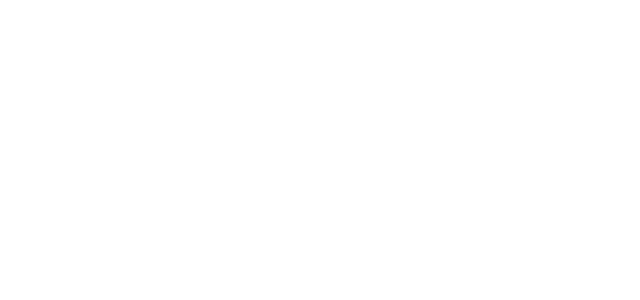
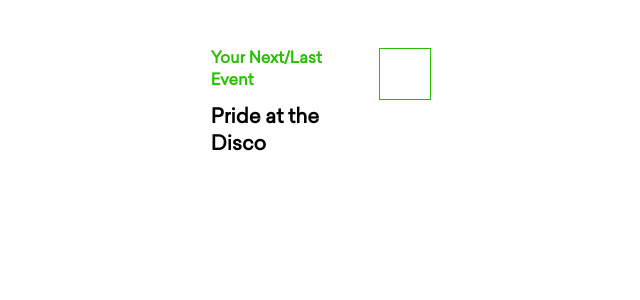
Before and after one commit to chibaba/owan, a React (Create React App) app: page /portal in a window 1280 px wide. Shown: the top 300 px of the page, without its empty margins (319-959 px from the left). Built offline with nearby package versions, Linux system fonts and the light colour scheme.

Commit message:
implement new dashboard UI

```diff
--- a/src/App.js
+++ b/src/App.js
@@ -14,6 +14,7 @@ const EventOwnerLogin =lazy(()=>import('./Pages/EventOwnerLogin'))
 const EventOwnerRegister =lazy(()=>import('./Pages/EventOwnerRegister'))
 const EmailVerification =lazy(()=> import('./Pages/EmailVerification'))
 const NewDashBoard = lazy(()=>import('./Pages/NewDashBoard'))
+const EventPortal = lazy(()=>import('./Pages/EventPortal'))
 
 
 function App() {
@@ -54,6 +55,9 @@ function App() {
           <Route path="/emailverify">
             <EmailVerification />
           </Route>
+          <Route path="/portal">
+            <EventPortal />
+          </Route>
         </AppContextWrapper>
       </Router>
     </Suspense>
--- /dev/null
+++ b/src/Pages/EventPortal/index.jsx
@@ -0,0 +1,64 @@
+import React from "react";
+import styled from "styled-components";
+import { Link } from "react-router-dom";
+import Colors from "../../Commons/Colors";
+
+const EventPortal = ({ currentEvent, profilePicture,date, time }) => {
+  return (
+    <>
+      <EventPortalHeader>
+        <EventDetails>
+          <NavEvent>
+            <Link to="" style={{ color: `${Colors.defaultGreen}` }}>
+              Your Next/
+            </Link>
+            <Link to="" style={{ color: `${Colors.defaultGreen}` }}>
+              Last Event
+            </Link>
+
+            <CurrentEvent>{(currentEvent = "Pride at the Disco")}</CurrentEvent>
+          </NavEvent>
+          <ProfileImage>
+
+          </ProfileImage>
+        </EventDetails>
+
+      </EventPortalHeader>
+    </>
+  );
+};
+
+const EventPortalHeader = styled.header`
+  padding-top: 3rem ;
+  display: flex;
+  flex-direction: column;
+  justify-content:center;
+  align-items: center;
+  width: 100%;
+`;
+const EventDetails = styled.div`
+  display: flex;
+  justify-content:space-between;
+
+
+`;
+const NavEvent = styled.div`
+
+  font-size: 16px;
+  width: 70%;
+`;
+const CurrentEvent = styled.h1`
+  font-size: 20px;
+`;
+const ProfileImage = styled.div`
+    width:50px;
+    height:50px;
+    border: 1px solid ${Colors.defaultGreen};
+img{
+    width:100%;
+    border-radius:50%;
+}
+`;
+const DateDetails = styled.div``;
+
+export default EventPortal;
```
